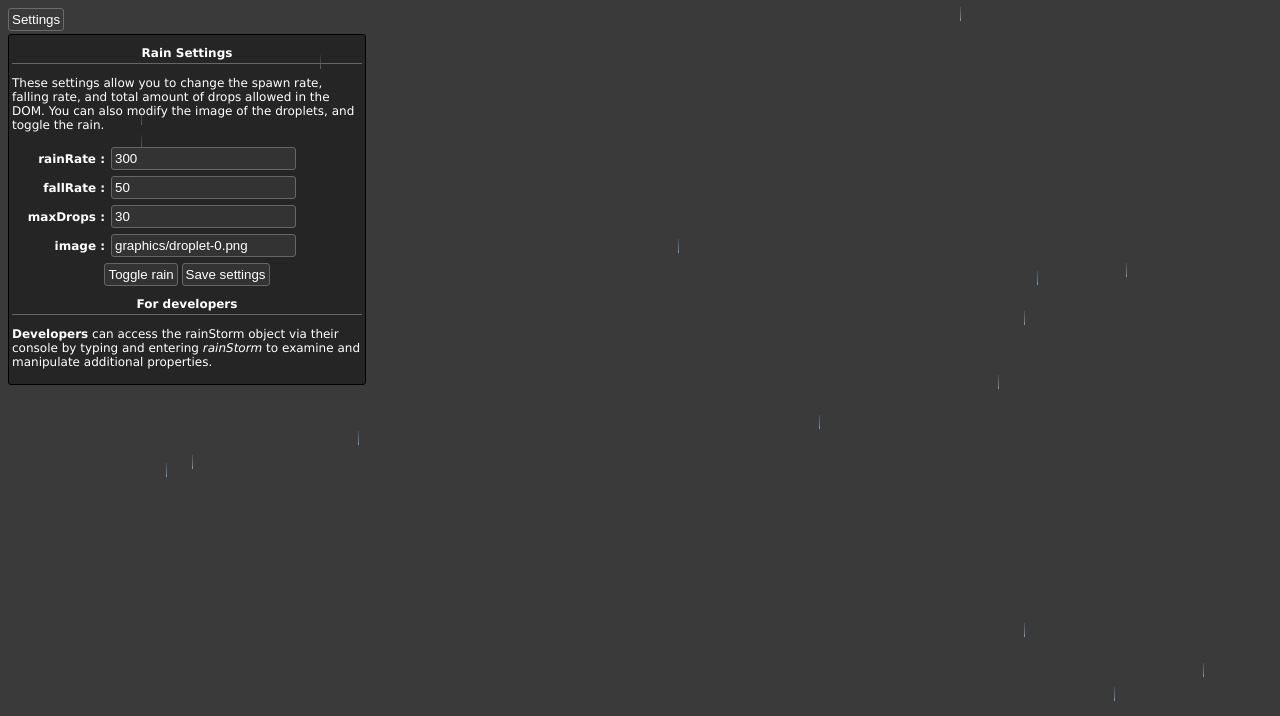
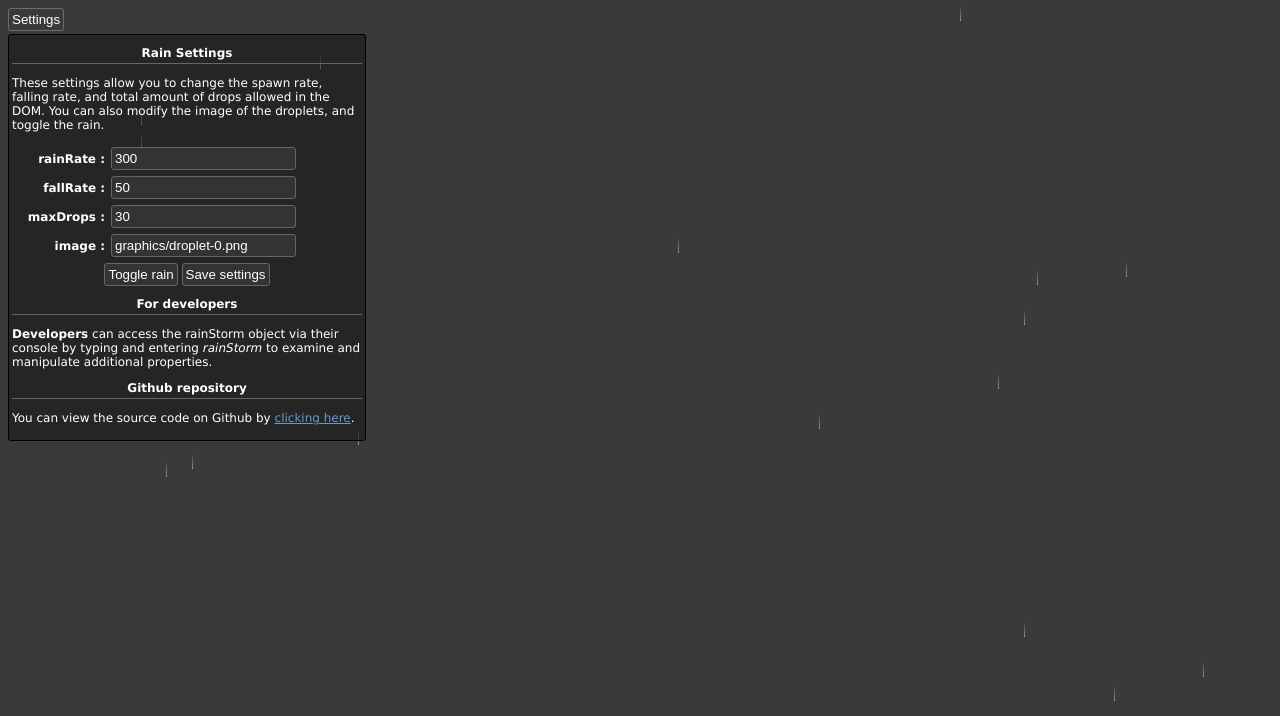
Before and after one commit to SethClydesdale/rainstorm, a plain HTML site: page docs/index.html in a window 1280 px wide. Both pictures are taken after a click on the button "Settings". Shown: the top 716 px of the page. Drawn offline with Linux system fonts and the light colour scheme.

Commit message:
add developer link, update meta data

```diff
--- a/docs/index.html
+++ b/docs/index.html
@@ -5,7 +5,7 @@
     <title>rainStorm ☂</title>
     <meta charset="UTF-8" />
     <meta name="language" content="en">
-    <meta name="keywords" content="Rain, Thunder, Storm, JavaScript">
+    <meta name="keywords" content="Rain, Thunder, Storm, JavaScript, Open Source">
     <meta name="description" content="Enjoy the sound of rain directly in your browser.">
     <meta name="author" content="Seth Clydesdale"/>
     <link rel="stylesheet" type="text/css" href="stylesheet.css">
@@ -26,6 +26,8 @@
       <div class="row" style="text-align:center;"><input type="button" value="Toggle rain" onclick="rainStorm.raining ? rainStorm.stop() : rainStorm.start();" /> <input id="save" type="button" value="Save settings" /></div>
       <div class="title">For developers</div>
       <p class="text"><strong>Developers</strong> can access the rainStorm object via their console by typing and entering <em>rainStorm</em> to examine and manipulate additional properties.</p>
+      <div class="title">Github repository</div>
+      <p class="text">You can view the source code on Github by <a href="https://github.com/SethClydesdale/rainstorm" style="color:#69C;">clicking here</a>.</p>
     </div>
 
 
```
